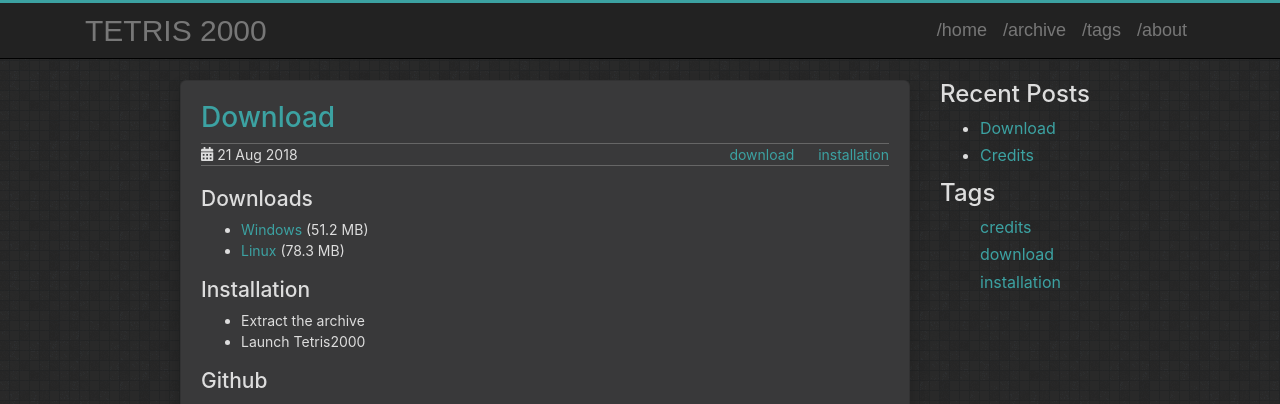
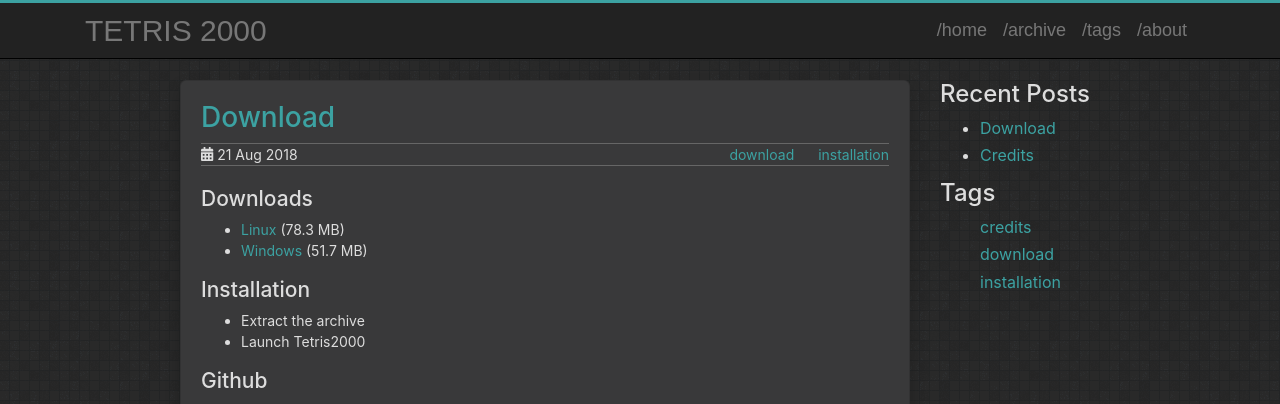
Before and after one commit to adrienmalin/TETRIS2000, a Jekyll site: the page built from _posts/2018-08-21-download.md, in a window 1280 px wide. Shown: the top 404 px of the page. Built offline with Jekyll 4.4.1, drawn with Linux system fonts in a browser that asks for light colours.

Commit message:
Update 2018-08-21-download.md

```diff
--- a/_posts/2018-08-21-download.md
+++ b/_posts/2018-08-21-download.md
@@ -10,8 +10,8 @@ tags:
 
 ## Downloads
 
-* [Windows](https://github.com/adrienmalin/TETRIS2000/releases/download/v0.3/TETRIS2000.zip) (51.2 MB)
-* [Linux](https://github.com/adrienmalin/TETRIS2000/releases/download/v0.3/TETRIS2000.tar.gz) (78.3 MB)
+* [Linux](https://github.com/adrienmalin/TETRIS2000/releases/download/V0.3.1/TETRIS2000.tar.gz) (78.3 MB)
+* [Windows](https://github.com/adrienmalin/TETRIS2000/releases/download/V0.3.1/TETRIS2000.zip) (51.7 MB)
 
 ## Installation
 
```
